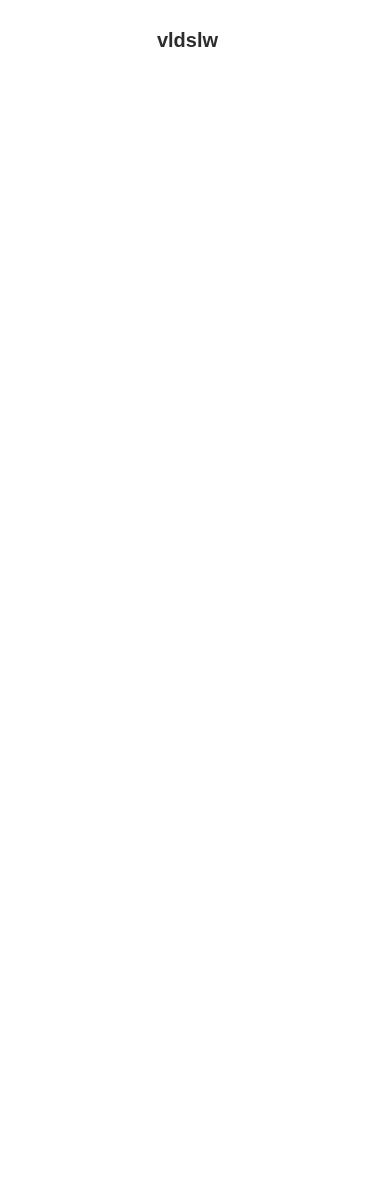
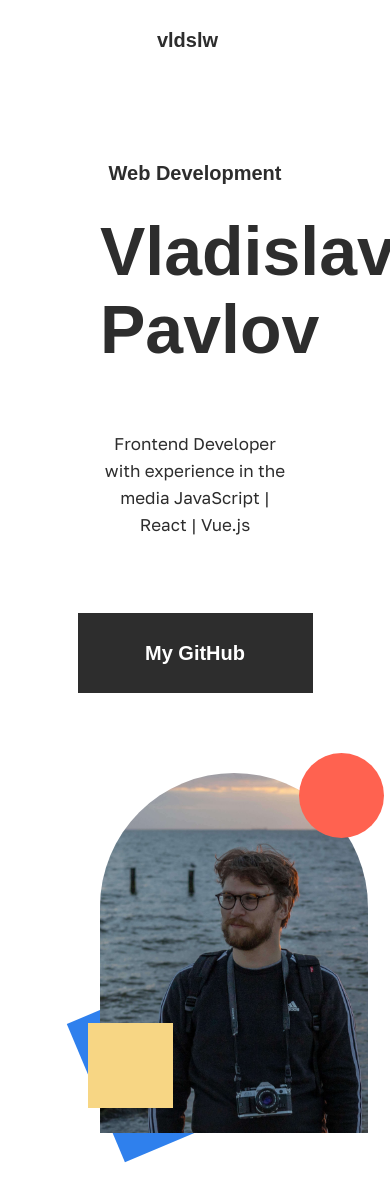
Before and after one commit to vldslw/portfolio-next, a Next.js app: page / in a window 390 px wide. Shown: the top 1200 px of the page. Before the commit the page ends 844 px from the top, so only its background shows below. Built offline with nearby package versions, Linux system fonts and the light colour scheme; a web font is replaced by a local one.

Commit message:
feat: add cover component

```diff
--- a/app/page.js
+++ b/app/page.js
@@ -1,3 +1,9 @@
+import { Cover } from "@/components/Cover/Cover";
+
 export default function Home() {
-  return <main></main>;
+  return (
+    <main>
+      <Cover />
+    </main>
+  );
 }
--- /dev/null
+++ b/components/Cover/Cover.js
@@ -0,0 +1,33 @@
+import styles from "./Cover.module.css";
+import Image from "next/image";
+import profilePic from "../../public/profilePic.png";
+
+const Cover = () => {
+  return (
+    <section className={styles.container}>
+      <div className={styles.descblock}>
+        <h2 className={styles.subhead}>Web Development</h2>
+        <h1 className={styles.head}>Vladislav Pavlov</h1>
+        <p className={styles.text}>
+          Frontend Developer with experience in the media JavaScript | React |
+          Vue.js
+        </p>
+        <a
+          href="https://github.com/vldslw"
+          className={styles.button}
+          target="_blank"
+        >
+          My GitHub
+        </a>
+      </div>
+      <div className={styles.picblock}>
+        <Image src={profilePic} className={styles.pic} alt="Vladislav Pavlov" />
+        <div className={`${styles.rec} ${styles.rec_top}`}></div>
+        <div className={`${styles.rec} ${styles.rec_bottom}`}></div>
+        <div className={styles.rotator}></div>
+      </div>
+    </section>
+  );
+};
+
+export { Cover };
--- /dev/null
+++ b/components/Cover/Cover.module.css
@@ -0,0 +1,242 @@
+.container {
+  padding: 78px 100px;
+  display: flex;
+  justify-content: space-between;
+}
+
+.subhead {
+  margin: 32px 0;
+  max-width: 244px;
+  font-family: var(--font-sofia);
+  font-weight: 700;
+  font-size: 20px;
+  line-height: 30px;
+}
+
+.head {
+  margin: 42px 0;
+  max-width: 380px;
+  font-family: var(--font-sofia);
+  font-weight: 700;
+  font-size: 100px;
+}
+
+.text {
+  margin: 42px 0 75px;
+  max-width: 402px;
+  font-weight: 400;
+  font-size: 17px;
+  line-height: 27px;
+}
+
+.picblock {
+  position: relative;
+  width: 410px;
+  height: 550px;
+  margin-left: 80px;
+}
+
+.pic {
+  position: absolute;
+  z-index: 1;
+  top: 0;
+  left: 0;
+  width: 410px;
+  height: 550px;
+  object-fit: cover;
+  border-radius: 205px 205px 0px 0px;
+}
+
+.rec {
+  width: 130px;
+  height: 130px;
+  position: absolute;
+  z-index: 2;
+}
+
+.rec_top {
+  background-color: #ff6250;
+  right: 0;
+  top: -20px;
+  border-radius: 50%;
+}
+
+.rec_bottom {
+  background-color: #f7d684;
+  left: -63px;
+  top: 350px;
+}
+
+.rotator {
+  position: absolute;
+  background-color: #2f80ed;
+  height: 300px;
+  width: 300px;
+  z-index: 0;
+  top: 260px;
+  left: -10px;
+  animation: rotation 30s linear infinite;
+}
+
+.button {
+  display: block;
+  border: none;
+  width: 235px;
+  padding: 25px 0;
+  text-align: center;
+  font-family: var(--font-sofia);
+  font-weight: 700;
+  font-size: 20px;
+  line-height: 30px;
+  color: #ffffff;
+  background-color: #2d2d2d;
+  cursor: pointer;
+}
+
+.button:hover {
+  opacity: 0.9;
+  transition: opacity 0.3s;
+}
+
+@keyframes rotation {
+  from {
+    transform: rotate(0deg);
+  }
+  to {
+    transform: rotate(360deg);
+  }
+}
+
+@media screen and (min-width: 1282px) {
+  .cover {
+    padding: 78px 200px;
+  }
+}
+
+@media screen and (max-width: 1100px) {
+  .pic-block {
+    margin-left: 70px;
+  }
+
+  .text {
+    max-width: 300px;
+  }
+}
+
+@media screen and (max-width: 1038px) {
+  .picblock {
+    margin-top: 80px;
+    width: 268px;
+    height: 360px;
+    margin-left: 0;
+  }
+
+  .pic {
+    width: 268px;
+    height: 360px;
+    border-radius: 205px 205px 0px 0px;
+  }
+
+  .rec {
+    width: 85px;
+    height: 85px;
+  }
+
+  .rec_top {
+    right: -16px;
+    top: -20px;
+  }
+
+  .rec_bottom {
+    left: -12px;
+    top: 250px;
+  }
+
+  .rotator {
+    height: 150px;
+    width: 150px;
+    top: 216px;
+  }
+
+  .head {
+    font-size: 68px;
+    max-width: 300px;
+  }
+
+  .text {
+    max-width: 300px;
+  }
+}
+
+@media screen and (max-width: 800px) {
+  .cover {
+    padding: 78px 50px;
+  }
+
+  .text {
+    max-width: 260px;
+  }
+
+  .block {
+    margin: 80px auto 0;
+  }
+}
+
+@media screen and (max-width: 670px) {
+  .container {
+    flex-direction: column;
+  }
+
+  .text {
+    max-width: 402px;
+  }
+}
+
+@media screen and (max-width: 418px) {
+  .cover {
+    padding: 45px 28px 33px;
+    flex-direction: column;
+  }
+
+  .descblock {
+    display: flex;
+    flex-direction: column;
+  }
+
+  .head {
+    margin: 0 0 20px;
+    text-align: center;
+    font-weight: 900;
+    max-width: 100%;
+  }
+
+  .subhead {
+    margin: 0 0 24px;
+    text-align: center;
+    max-width: 100%;
+  }
+
+  .text {
+    text-align: center;
+    max-width: 100%;
+  }
+
+  .picblock {
+    margin: 80px auto 0;
+    width: 268px;
+    height: 360px;
+  }
+
+  .pic {
+    width: 268px;
+    height: 360px;
+  }
+
+  .button {
+    align-self: center;
+  }
+
+  .button_footer {
+    align-self: flex-start;
+  }
+}
```
Also changed, not shown: public/profilePic.png (added).
